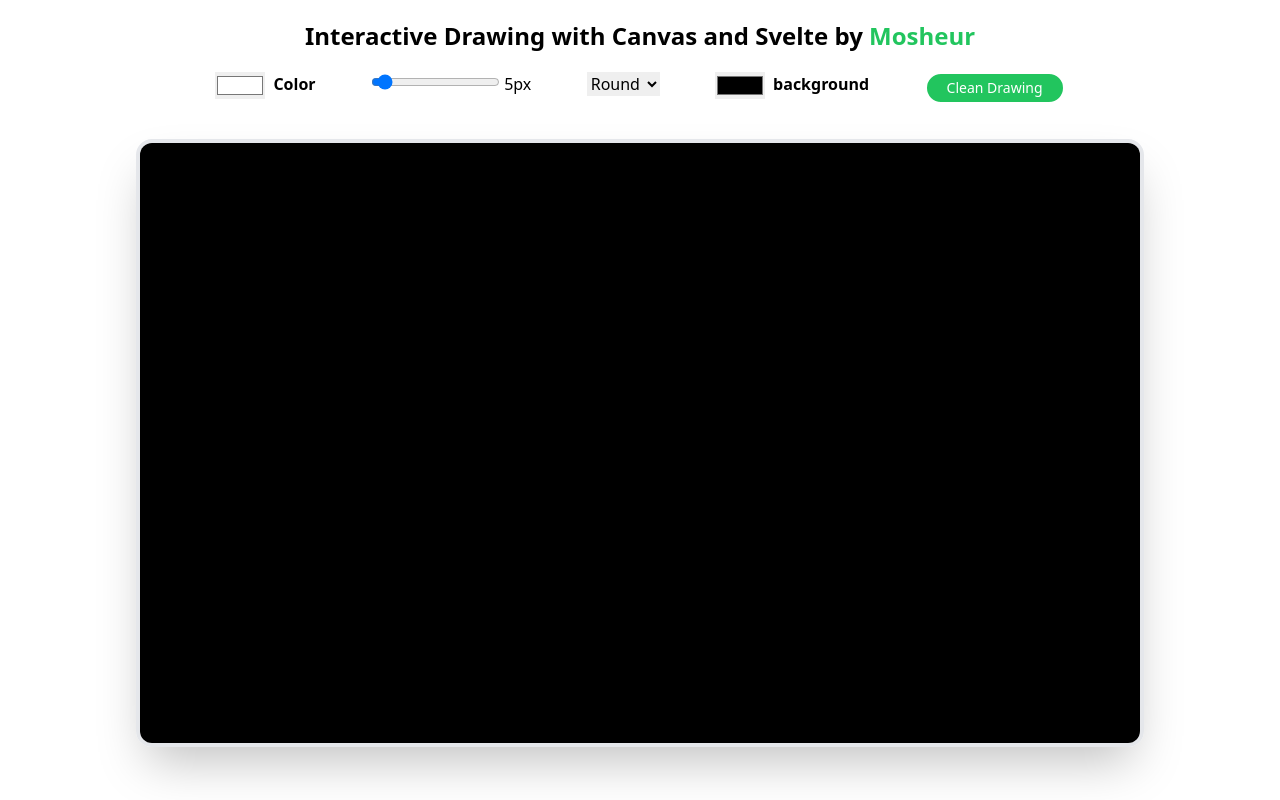
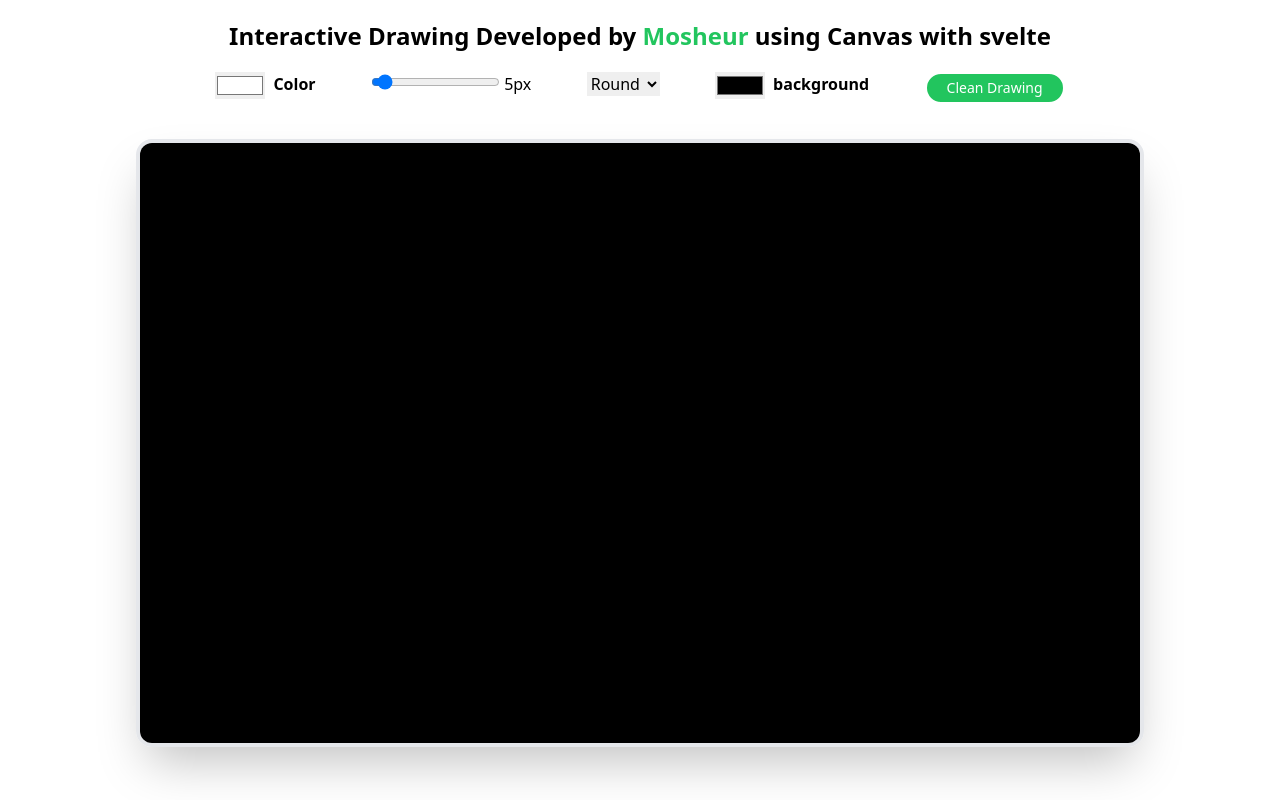
Before and after one commit to mosheurpau/user-interactions-mouse-clicks-drawing, a SvelteKit app: page / in a window 1280 px wide. Built offline with nearby package versions, Linux system fonts and the light colour scheme.

Commit message:
added some style

```diff
--- a/src/components/InteractiveCanvas.svelte
+++ b/src/components/InteractiveCanvas.svelte
@@ -107,8 +107,10 @@
     >
   </div>
 </div>
+
+<div class="w-full flex justify-center">
   <canvas
-  class="mx-auto cursor-crosshair border-4 shadow-2xl rounded-2xl"
+    class="cursor-crosshair border-4 shadow-2xl rounded-2xl"
     bind:this={canvas}
     width="1000"
     height="600"
@@ -116,3 +118,4 @@
     on:mouseup={stopDrawing}
     on:mousemove={draw}
   ></canvas>
+</div>
--- a/src/routes/+page.svelte
+++ b/src/routes/+page.svelte
@@ -3,8 +3,7 @@
 </script>
 
 <h1 class="text-center text-2xl font-bold text-black mt-5 mb-5">
-  Interactive Drawing with Canvas and Svelte by <span class="text-green-500"
-    >Mosheur</span
-  >
+  Interactive Drawing Developed by <span class="text-green-500">Mosheur</span> using
+  Canvas with svelte
 </h1>
 <InteractiveCanvas />
```
Lines whose indentation alone changed are shown as unchanged.
